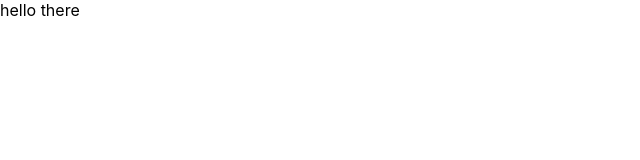
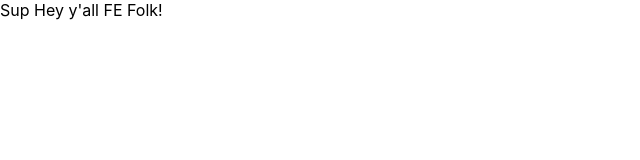
Before and after one commit to Code-Campfire/zenith-masters-8341-client, a React (Create React App) app: page / in a window 1280 px wide. Shown: the top 160 px of the page, without its empty margins (0-640 px from the left). Built offline with nearby package versions, Linux system fonts and the light colour scheme.

Commit message:
Update Greeting.

```diff
--- a/src/components/Home.js
+++ b/src/components/Home.js
@@ -4,7 +4,7 @@ import React from 'react';
 function Home() {
   return (
     <div>
-      hello there
+      Sup Hey y'all FE Folk!
     </div>
   );
 }
```
